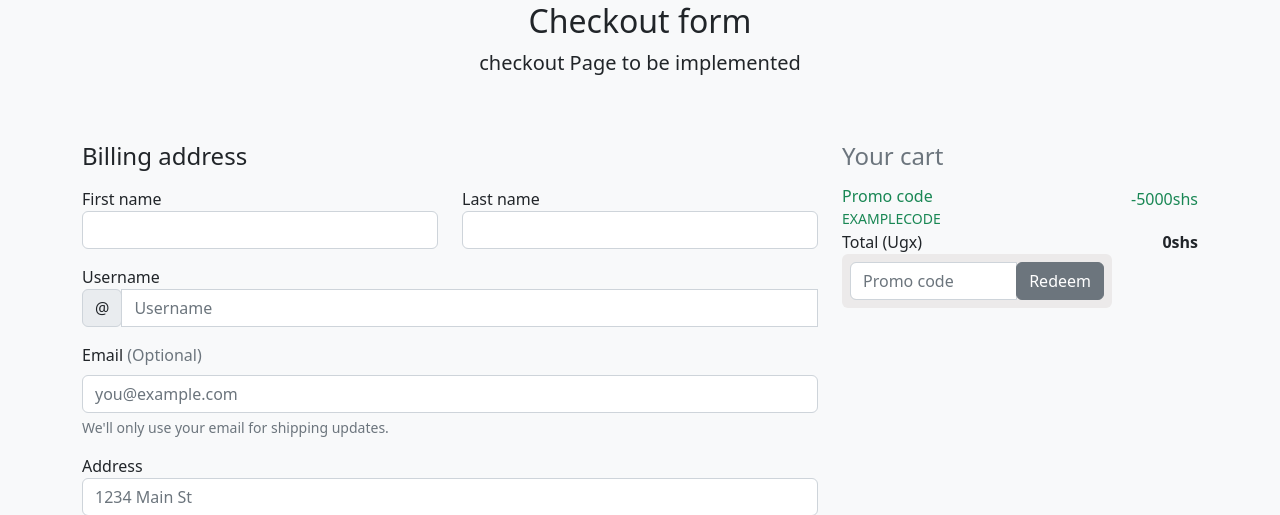
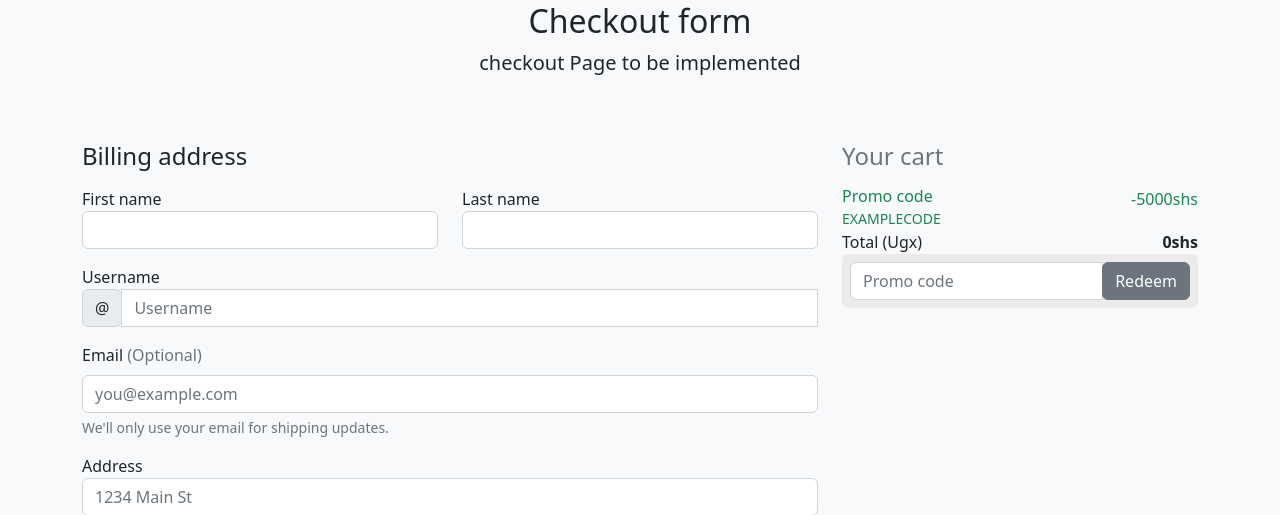
Before and after one commit to kalosius/Dru-Limited, a Django app: page /checkout/ in a window 1280 px wide, with the pointer over the restyled element. Shown: the part 413-928 px from the top of the page. Run offline with Django 5.2, Linux system fonts and the light colour scheme; some libraries are stand-ins or nearby versions.

Commit message:
fixed all cards on hover, removed unwated payment page

```diff
--- a/druu/templates/authentication/checkout.html
+++ b/druu/templates/authentication/checkout.html
@@ -5,6 +5,10 @@
 <style>
     .payment-option{
       display: none;
+    }
+
+    .card:hover {
+      width: auto !important;
     }
 </style>
 
--- a/druu/views.py
+++ b/druu/views.py
@@ -20,10 +20,6 @@ def update_user(request):
     else:
         messages.success(request, "You must be logged in to access the page!!")
         return redirect("home")
-
-
-
-
 
 
 def category_summary(request):
```
Also changed, not shown: druu/templates/authentication/register.html (+8 -0 lines), druu/templates/base.html (+2 -8 lines), db.sqlite3, druu/static/assets/airtel money.png (added), druu/static/assets/mastercard.png (added), druu/static/assets/mtn momo.png (added), druu/static/assets/visa.jpeg (added).
